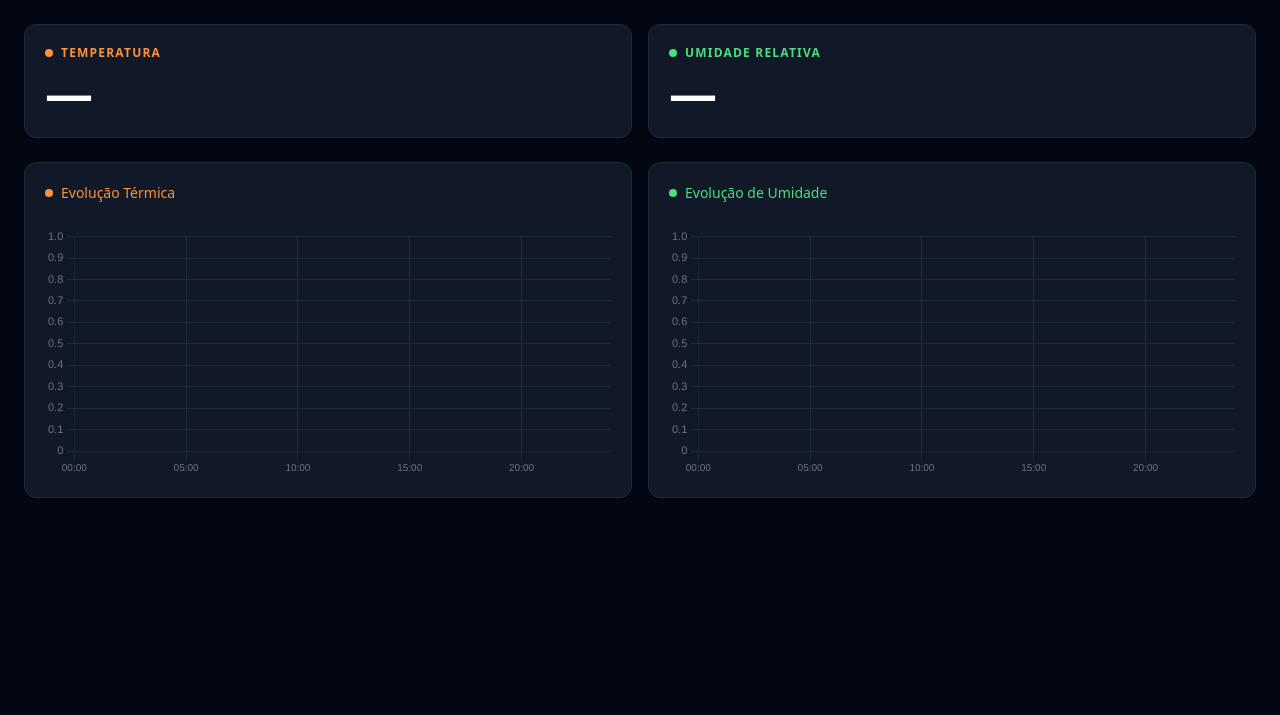
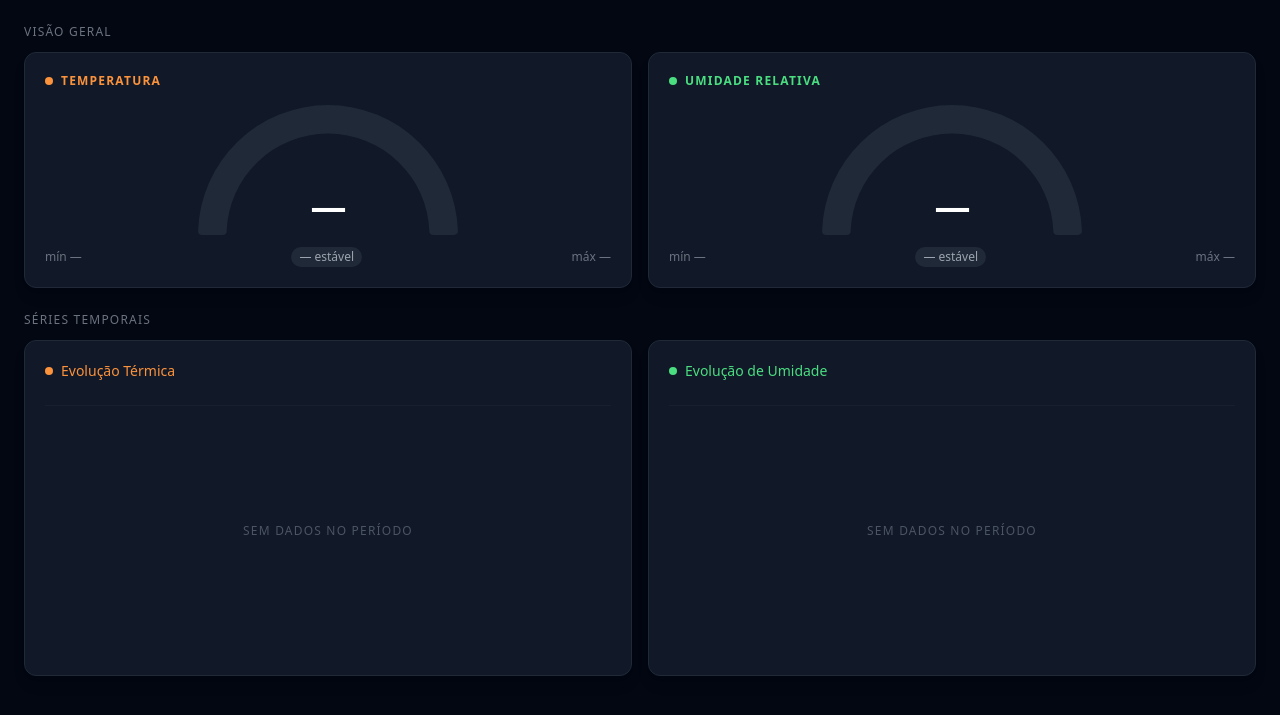
Before and after one commit to DanielDaigo/iot_marica, a Django app: page /dashboard/ in a window 1280 px wide. Shown: the part 64-779 px from the top of the page. Run offline with Django 5.2, Linux system fonts and the light colour scheme; the visitor is signed in with stand-in values (Sample User, id 1); data that the repository does not hold is empty; some libraries are stand-ins or nearby versions.

Commit message:
feat: implementa dashboard de telemetria v2 com gauges, tendencia e minmax

```diff
--- a/portal/apps/dashboard/templates/dashboard/index.html
+++ b/portal/apps/dashboard/templates/dashboard/index.html
@@ -52,79 +52,180 @@
 
     {% if record_count is not None %}
     <div class="px-6 py-2 text-xs text-gray-500 border-b border-gray-800 bg-gray-900/50 text-center md:text-left">
-      {{ record_count }} registros lidos • Últimos {{ period }} • Atualiza em 5s
+      {{ record_count }} registros processados • Últimos {{ period }} • Atualiza em 5s
     </div>
     {% endif %}
 
     <main class="p-4 md:p-6 space-y-6 max-w-[1600px] mx-auto" id="main-content">
+
       <section>
+        <p class="text-xs text-gray-500 uppercase tracking-widest mb-3">Visão Geral</p>
         <div class="grid grid-cols-1 md:grid-cols-2 gap-4">
-          <div class="bg-gray-900 rounded-xl p-5 border border-gray-800 relative overflow-hidden group hover:border-gray-700 transition-colors">
-            <p class="text-xs text-orange-400 font-semibold uppercase tracking-widest mb-2 flex items-center gap-2">
+
+          <div class="bg-gray-900 shadow-lg rounded-xl p-5 border border-gray-800 hover:border-gray-700 transition-colors">
+            <p class="text-xs text-orange-400 font-semibold uppercase tracking-widest mb-4 flex items-center gap-2">
               <span class="w-2 h-2 rounded-full bg-orange-400"></span> Temperatura
             </p>
-            <div class="flex items-baseline gap-2">
-              <p class="text-4xl md:text-5xl font-bold text-white tracking-tight">
-                {{ last_temp|default:"—" }}
-              </p>
-              {% if last_temp %}<span class="text-xl md:text-2xl text-gray-400 font-medium">°C</span>{% endif %}
+
+            <div class="relative flex justify-center" style="height: 130px;">
+              <canvas id="gaugeTemp"></canvas>
+              <div class="absolute bottom-2 flex flex-col items-center pointer-events-none">
+                <span class="text-4xl font-bold text-white tracking-tight">{{ last_temp|default:"—" }}</span>
+                {% if last_temp %}<span class="text-sm text-gray-400 mt-1">°C</span>{% endif %}
               </div>
             </div>
 
-          <div class="bg-gray-900 rounded-xl p-5 border border-gray-800 relative overflow-hidden group hover:border-gray-700 transition-colors">
-            <p class="text-xs text-green-400 font-semibold uppercase tracking-widest mb-2 flex items-center gap-2">
+            <div class="flex justify-between items-center mt-3 text-xs font-medium text-gray-500">
+              <span>mín {{ temp_min|default:"—" }}</span>
+              {% if temp_trend == "subindo" %}
+                <span class="flex items-center gap-1 px-2 py-0.5 rounded-full bg-orange-900/30 text-orange-400">▲ subindo</span>
+              {% elif temp_trend == "caindo" %}
+                <span class="flex items-center gap-1 px-2 py-0.5 rounded-full bg-blue-900/30 text-blue-400">▼ caindo</span>
+              {% else %}
+                <span class="px-2 py-0.5 rounded-full bg-gray-800 text-gray-400">— estável</span>
+              {% endif %}
+              <span>máx {{ temp_max|default:"—" }}</span>
+            </div>
+          </div>
+
+          <div class="bg-gray-900 shadow-lg rounded-xl p-5 border border-gray-800 hover:border-gray-700 transition-colors">
+            <p class="text-xs text-green-400 font-semibold uppercase tracking-widest mb-4 flex items-center gap-2">
               <span class="w-2 h-2 rounded-full bg-green-400"></span> Umidade Relativa
             </p>
-            <div class="flex items-baseline gap-2">
-              <p class="text-4xl md:text-5xl font-bold text-white tracking-tight">
-                {{ last_humidity|default:"—" }}
-              </p>
-              {% if last_humidity is not None %}<span class="text-xl md:text-2xl text-gray-400 font-medium">%</span>{% endif %}
+
+            <div class="relative flex justify-center" style="height: 130px;">
+              <canvas id="gaugeHumid"></canvas>
+              <div class="absolute bottom-2 flex flex-col items-center pointer-events-none">
+                <span class="text-4xl font-bold text-white tracking-tight">{{ last_humidity|default:"—" }}</span>
+                {% if last_humidity is not None %}<span class="text-sm text-gray-400 mt-1">%</span>{% endif %}
+              </div>
+            </div>
+
+            <div class="flex justify-between items-center mt-3 text-xs font-medium text-gray-500">
+              <span>mín {{ hum_min|default:"—" }}</span>
+              {% if hum_trend == "subindo" %}
+                <span class="flex items-center gap-1 px-2 py-0.5 rounded-full bg-green-900/30 text-green-400">▲ subindo</span>
+              {% elif hum_trend == "caindo" %}
+                <span class="flex items-center gap-1 px-2 py-0.5 rounded-full bg-blue-900/30 text-blue-400">▼ caindo</span>
+              {% else %}
+                <span class="px-2 py-0.5 rounded-full bg-gray-800 text-gray-400">— estável</span>
+              {% endif %}
+              <span>máx {{ hum_max|default:"—" }}</span>
             </div>
           </div>
         </div>
       </section>
 
       <section>
+        <p class="text-xs text-gray-500 uppercase tracking-widest mt-2 mb-3">Séries Temporais</p>
         <div class="grid grid-cols-1 lg:grid-cols-2 gap-4">
-          <div class="bg-gray-900 rounded-xl p-4 md:p-5 border border-gray-800">
+
+          <div class="bg-gray-900 shadow-lg rounded-xl p-4 md:p-5 border border-gray-800">
             <div class="flex justify-between items-center mb-6">
               <span class="text-sm font-medium text-orange-400 flex items-center gap-2">
                 <span class="w-2 h-2 rounded-full bg-orange-400"></span> Evolução Térmica
               </span>
             </div>
+            {% if not has_temp_data %}
+            <div class="flex items-center justify-center h-[250px] text-xs text-gray-600 uppercase tracking-widest border-t border-gray-800/50">
+              Sem dados no período
+            </div>
+            {% else %}
             <div class="relative h-[250px] w-full">
               <canvas id="tempChart"></canvas>
             </div>
+            {% endif %}
           </div>
 
-          <div class="bg-gray-900 rounded-xl p-4 md:p-5 border border-gray-800">
+          <div class="bg-gray-900 shadow-lg rounded-xl p-4 md:p-5 border border-gray-800">
             <div class="flex justify-between items-center mb-6">
               <span class="text-sm font-medium text-green-400 flex items-center gap-2">
                 <span class="w-2 h-2 rounded-full bg-green-400"></span> Evolução de Umidade
               </span>
             </div>
+            {% if not has_hum_data %}
+            <div class="flex items-center justify-center h-[250px] text-xs text-gray-600 uppercase tracking-widest border-t border-gray-800/50">
+              Sem dados no período
+            </div>
+            {% else %}
             <div class="relative h-[250px] w-full">
               <canvas id="humidChart"></canvas>
             </div>
+            {% endif %}
           </div>
         </div>
       </section>
     </main>
 
     <script>
-      // Repassando as strings ISO puras
       const labels = {{ labels|safe }};
       const temps  = {{ temperatures|safe }};
       const humid  = {{ humidities|safe }};
 
+      const lastTempRaw = {{ last_temp|default:"null" }};
+      const lastHumidRaw = {{ last_humidity|default:"null" }};
+
+      // --- CONFIGURAÇÃO DOS GAUGES ---
+      const TEMP_SCALE = { min: 0, max: 50 };
+      const HUM_SCALE  = { min: 0, max: 100 };
+
+      function buildGaugeData(value, scale) {
+        if (value === null || value === undefined) return [0, scale.max - scale.min];
+        const clamped = Math.min(Math.max(value, scale.min), scale.max);
+        const filled  = clamped - scale.min;
+        const empty   = (scale.max - scale.min) - filled;
+        return [filled, empty];
+      }
+
+      const gaugeOptions = {
+        type: 'doughnut',
+        options: {
+          circumference: 180,
+          rotation: -90,
+          cutout: '78%',
+          responsive: true,
+          maintainAspectRatio: false,
+          plugins: { legend: { display: false }, tooltip: { enabled: false } },
+          animation: { duration: 600 }
+        }
+      };
+
+      if (document.getElementById('gaugeTemp')) {
+        new Chart(document.getElementById('gaugeTemp').getContext('2d'), {
+          ...gaugeOptions,
+          data: {
+            datasets: [{
+              data: buildGaugeData(lastTempRaw, TEMP_SCALE),
+              backgroundColor: ['#f97316', '#1f2937'],
+              borderWidth: 0,
+              borderRadius: 4,
+            }]
+          }
+        });
+      }
+
+      if (document.getElementById('gaugeHumid')) {
+        new Chart(document.getElementById('gaugeHumid').getContext('2d'), {
+          ...gaugeOptions,
+          data: {
+            datasets: [{
+              data: buildGaugeData(lastHumidRaw, HUM_SCALE),
+              backgroundColor: ['#4ade80', '#1f2937'],
+              borderWidth: 0,
+              borderRadius: 4,
+            }]
+          }
+        });
+      }
+
+      // --- CONFIGURAÇÃO DOS GRÁFICOS DE LINHA ---
       const chartDefaults = {
         responsive: true,
         maintainAspectRatio: false,
         plugins: { legend: { display: false } },
         scales: {
           x: {
-            type: 'time', // NOVO: Eixo dinâmico
+            type: 'time',
             time: {
               tooltipFormat: 'dd/MM HH:mm',
               displayFormats: {
@@ -136,25 +237,17 @@
                 month:   'MM/yyyy',
               }
             },
-            ticks: {
-              color: '#6b7280',
-              maxTicksLimit: 6,
-              font: { size: 10 },
-              maxRotation: 0
-            },
+            ticks: { color: '#6b7280', maxTicksLimit: 6, font: { size: 10 }, maxRotation: 0 },
             grid: { color: '#1f2937' }
           },
-          y: {
-            grid: { color: '#1f2937' },
-            ticks: { color: '#6b7280', font: { size: 11 } }
-          }
+          y: { grid: { color: '#1f2937' }, ticks: { color: '#6b7280', font: { size: 11 } } }
         },
         elements: { point: { radius: 0, hitRadius: 10 }, line: { tension: 0.2 } },
         interaction: { mode: 'nearest', axis: 'x', intersect: false }
       };
 
-      const ctxTemp = document.getElementById('tempChart').getContext('2d');
-      new Chart(ctxTemp, {
+      if (document.getElementById('tempChart')) {
+        new Chart(document.getElementById('tempChart').getContext('2d'), {
           type: 'line',
           data: {
             labels: labels,
@@ -169,9 +262,10 @@
           },
           options: chartDefaults
         });
+      }
 
-      const ctxHumid = document.getElementById('humidChart').getContext('2d');
-      new Chart(ctxHumid, {
+      if (document.getElementById('humidChart')) {
+        new Chart(document.getElementById('humidChart').getContext('2d'), {
           type: 'line',
           data: {
             labels: labels,
@@ -186,6 +280,7 @@
           },
           options: chartDefaults
         });
+      }
 
       setTimeout(() => location.reload(), 5000);
     </script>
--- a/portal/apps/dashboard/views.py
+++ b/portal/apps/dashboard/views.py
@@ -19,9 +19,8 @@ def get_influx_client():
 def dashboard(request):
     sensors = Sensor.objects.filter(is_active=True).order_by("name")
     device_id = request.GET.get("sensor", sensors.first().identifier if sensors.exists() else None)
-    period = request.GET.get("period", "15m") # Default mais granular para testes rápidos
+    period = request.GET.get("period", "15m")
 
-    # Mapeamento granular: (Tempo de busca, Agrupamento de resolução)
     period_map = {
         "15m": ("15m", "5s"),
         "1h": ("1h", "1m"),
@@ -34,11 +33,12 @@ def dashboard(request):
 
     labels, temperatures, humidities = [], [], []
     last_temp = last_humidity = record_count = None
+    temp_min = temp_max = hum_min = hum_max = None
+    temp_trend = hum_trend = "estável"
 
     if device_id:
         client = get_influx_client()
 
-        # fill(null) evita desenhar gráficos com dados de testes passados
         query = (
             f"SELECT mean(valor) AS temperatura, mean(umidade) AS umidade "
             f"FROM telemetria_ambiental "
@@ -55,7 +55,7 @@ def dashboard(request):
                     temperatures.append(round(p["temperatura"], 1) if p.get("temperatura") is not None else None)
                     humidities.append(round(p["umidade"], 1) if p.get("umidade") is not None else None)
 
-            # Limitamos a última leitura ao período selecionado para matar fantasmas antigos
+            # Última leitura
             last_query = (
                 f"SELECT last(valor) AS temperatura, last(umidade) AS umidade "
                 f"FROM telemetria_ambiental "
@@ -66,6 +66,7 @@ def dashboard(request):
                 last_temp = round(last_result[0].get("temperatura", 0), 1) if last_result[0].get("temperatura") is not None else None
                 last_humidity = round(last_result[0].get("umidade", 0), 1) if last_result[0].get("umidade") is not None else None
 
+            # Contagem
             count_query = (
                 f"SELECT count(valor) FROM telemetria_ambiental "
                 f"WHERE dispositivo = '{device_id}' AND time > now() - {influx_period}"
@@ -73,6 +74,31 @@ def dashboard(request):
             count_result = list(client.query(count_query).get_points())
             if count_result:
                 record_count = count_result[0].get("count", 0)
+
+            # NOVO: Mínimos e Máximos do período
+            minmax_query = (
+                f"SELECT min(valor) AS temp_min, max(valor) AS temp_max, "
+                f"min(umidade) AS hum_min, max(umidade) AS hum_max "
+                f"FROM telemetria_ambiental "
+                f"WHERE dispositivo = '{device_id}' AND time > now() - {influx_period}"
+            )
+            minmax_result = list(client.query(minmax_query).get_points())
+            if minmax_result:
+                temp_min = round(minmax_result[0].get("temp_min", 0), 1) if minmax_result[0].get("temp_min") is not None else None
+                temp_max = round(minmax_result[0].get("temp_max", 0), 1) if minmax_result[0].get("temp_max") is not None else None
+                hum_min  = round(minmax_result[0].get("hum_min", 0), 1) if minmax_result[0].get("hum_min") is not None else None
+                hum_max  = round(minmax_result[0].get("hum_max", 0), 1) if minmax_result[0].get("hum_max") is not None else None
+
+            # NOVO: Cálculo de Tendência (Compara a primeira e a última leitura da tela atual)
+            valid_temps = [t for t in temperatures if t is not None]
+            valid_humids = [h for h in humidities if h is not None]
+            if len(valid_temps) >= 2:
+                diff = valid_temps[-1] - valid_temps[0]
+                temp_trend = "subindo" if diff > 0.3 else "caindo" if diff < -0.3 else "estável"
+            if len(valid_humids) >= 2:
+                diff = valid_humids[-1] - valid_humids[0]
+                hum_trend = "subindo" if diff > 1 else "caindo" if diff < -1 else "estável"
+
         except Exception as e:
             print(f"Erro no InfluxDB: {e}")
 
@@ -89,4 +115,12 @@ def dashboard(request):
         "last_temp": last_temp,
         "last_humidity": last_humidity,
         "record_count": record_count,
+        "temp_min": temp_min,
+        "temp_max": temp_max,
+        "hum_min": hum_min,
+        "hum_max": hum_max,
+        "temp_trend": temp_trend,
+        "hum_trend": hum_trend,
+        "has_temp_data": any(t is not None for t in temperatures),
+        "has_hum_data": any(h is not None for h in humidities),
     })
```
Lines whose indentation alone changed are shown as unchanged.
